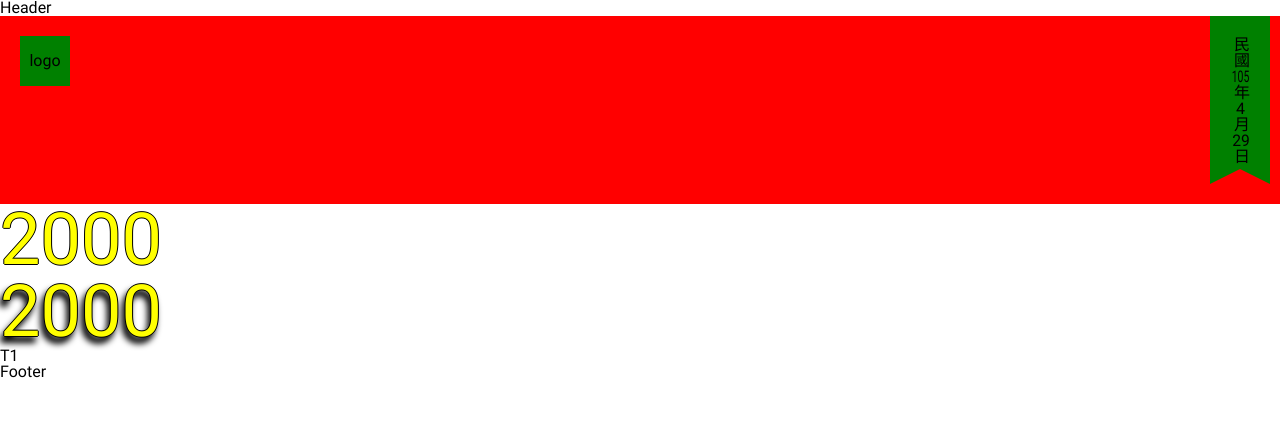
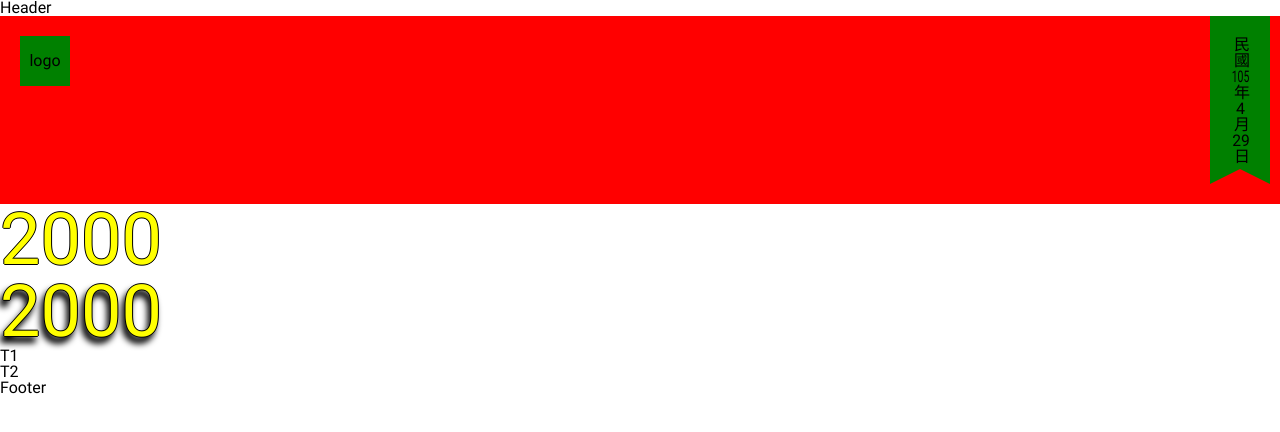
Before and after one commit to toanlet/profile, a React (Create React App) app: page /main in a window 1280 px wide. Shown: the top 432 px of the page. Built offline with nearby package versions, Linux system fonts and the light colour scheme; no server answers.

Commit message:
feat: cherry-pick

```diff
--- a/src/page/Client/Main/index.tsx
+++ b/src/page/Client/Main/index.tsx
@@ -29,7 +29,7 @@ const Home = () => {
       </div>
 
       <p>T1</p>
-
+      <p>T2</p>
     </div>
   );
 };
```
